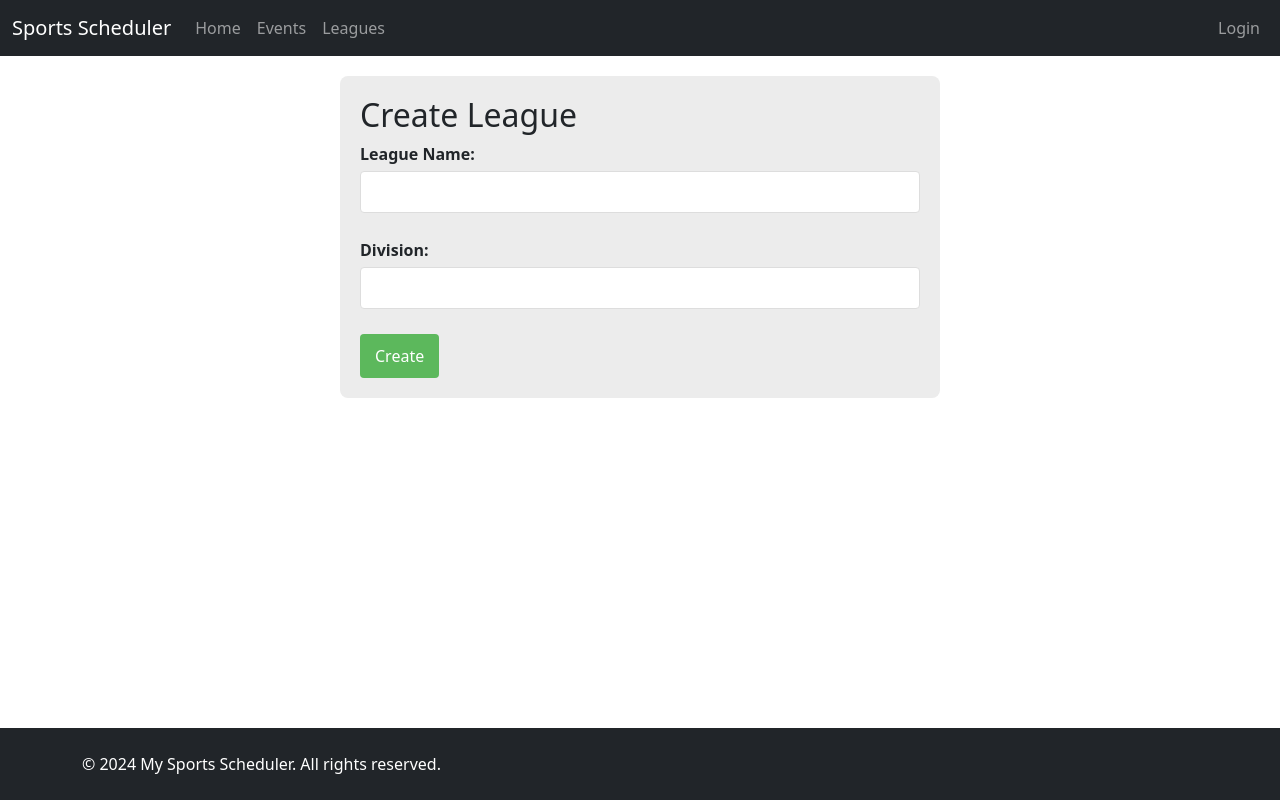
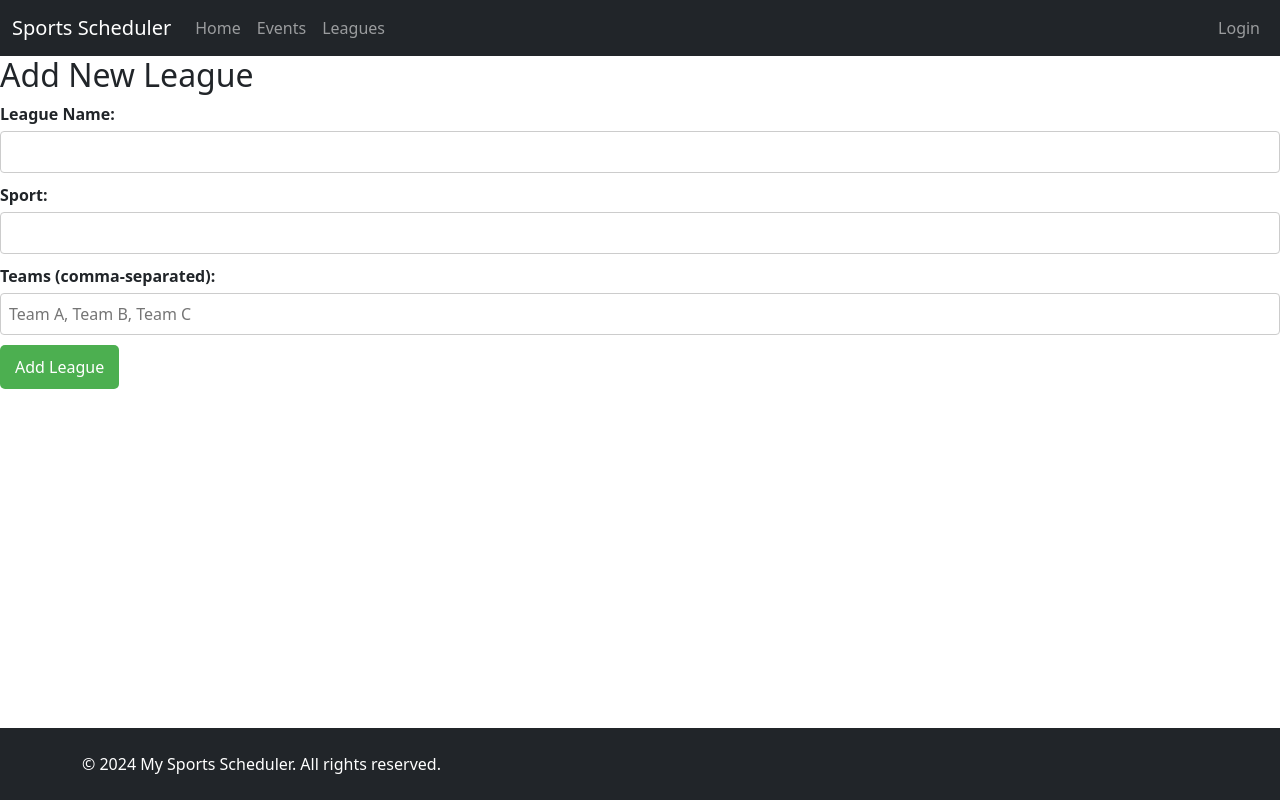
Before and after one commit to jchah/sports-scheduling-front, a Vue app in the folder sports-scheduler/: page /leagues/new in a window 1280 px wide. Built offline with nearby package versions, Linux system fonts and the light colour scheme.

Commit message:
Backend incorporated with League List

```diff
--- a/sports-scheduler/src/components/BackButton.vue
+++ b/sports-scheduler/src/components/BackButton.vue
@@ -9,7 +9,7 @@ export default {
   name: 'BackButton',
   methods: {
     goBack() {
-      this.$router.go(-1); // Go back to the previous page
+      this.$router.go(-1);
     }
   }
 }
--- a/sports-scheduler/src/components/EventDetails.vue
+++ b/sports-scheduler/src/components/EventDetails.vue
@@ -62,13 +62,3 @@ export default {
   }
 };
 </script>
-
-<style scoped>
-.event-details {
-  /* ... */
-}
-
-.map-container {
-  /* ... */
-}
-</style>
--- a/sports-scheduler/src/components/EventForm.vue
+++ b/sports-scheduler/src/components/EventForm.vue
@@ -59,7 +59,6 @@ export default {
   },
   methods: {
     submitForm() {
-      // Transform teams from comma-separated string to array
       const eventData = {
         ...this.event,
         teams: this.event.teams.split(',').map(team => team.trim()) // Ensure teams are trimmed
@@ -83,7 +82,7 @@ export default {
         startTime: '',
         endTime: '',
         location: '',
-        teams: '', // If this is a comma-separated string in your form
+        teams: '',
         league: ''
       };
     }
@@ -101,43 +100,42 @@ export default {
   box-shadow: 0 2px 4px rgba(0, 0, 0, 0.1);
   display: flex;
   flex-direction: column;
-  gap: 15px; /* Creates consistent spacing between form elements */
+  gap: 15px;
 }
 
 .form-group label {
-  margin-bottom: 5px; /* Spacing between label and input */
-  display: block; /* Ensures label takes up its own line */
-  font-weight: bold; /* Makes label text bold */
+  margin-bottom: 5px;
+  display: block;
+  font-weight: bold;
 }
 
 .form-group input,
 .form-group textarea {
-  width: 100%; /* Ensures full width */
+  width: 100%;
   padding: 8px;
-  margin-bottom: 10px; /* Spacing after each input */
-  border: 1px solid #ccc; /* Subtle border */
-  border-radius: 4px; /* Rounded corners */
+  margin-bottom: 10px;
+  border: 1px solid #ccc;
+  border-radius: 4px;
 }
 
 .form-group textarea {
-  height: 100px; /* Sets a minimum height for text area */
+  height: 100px;
 }
 
 button[type="submit"] {
   padding: 10px 15px;
-  background-color: #4CAF50; /* A green color for the submit button */
+  background-color: #4CAF50;
   color: white;
   border: none;
   border-radius: 5px;
   cursor: pointer;
-  transition: background-color 0.3s ease; /* Smooth background color transition on hover */
+  transition: background-color 0.3s ease;
 }
 
 button[type="submit"]:hover {
-  background-color: #45a049; /* Darker shade on hover */
+  background-color: #45a049;
 }
 
-/* Responsive adjustments */
 @media (max-width: 768px) {
   .event-form {
     width: 90%;
--- a/sports-scheduler/src/components/LeagueForm.vue
+++ b/sports-scheduler/src/components/LeagueForm.vue
@@ -1,85 +1,61 @@
 <template>
   <div class="league-form">
-    <h2>{{ isEdit ? 'Edit League' : 'Create League' }}</h2>
-    <form @submit.prevent="submitForm">
+    <h2>Add New League</h2>
+    <form @submit.prevent="submitLeague">
       <div class="form-group">
         <label for="leagueName">League Name:</label>
         <input type="text" id="leagueName" v-model="league.name" required>
       </div>
       <div class="form-group">
-        <label for="leagueDivision">Division:</label>
-        <input type="text" id="leagueDivision" v-model="league.division" required>
+        <label for="leagueSport">Sport:</label>
+        <input type="text" id="leagueSport" v-model="league.sport" required>
       </div>
-      <!-- Add more input fields as required -->
-      <button type="submit">{{ isEdit ? 'Update' : 'Create' }}</button>
+      <div class="form-group">
+        <label for="leagueTeams">Teams (comma-separated):</label>
+        <input type="text" id="leagueTeams" v-model="teamNames" placeholder="Team A, Team B, Team C">
+      </div>
+      <button type="submit" class="btn btn-success">Add League</button>
     </form>
   </div>
 </template>
 
 <script>
+import axios from 'axios';
+
 export default {
   name: 'LeagueForm',
-  props: {
-    existingLeague: Object, // For editing an existing league
-  },
   data() {
     return {
       league: {
         name: '',
-        division: ''
-        // Initialize other league properties here
+        sport: '',
       },
-      isEdit: false
+      teamNames: ''
     };
   },
-  created() {
-    if (this.existingLeague) {
-      this.league = { ...this.existingLeague };
-      this.isEdit = true;
-    }
-  },
   methods: {
-    submitForm() {
-      // Perform form submission to create or update the league
-      // This could involve making an API call to backend
-      console.log(this.isEdit ? 'Updating league...' : 'Creating league...', this.league);
-      // Handle the promise and provide user feedback
+    submitLeague() {
+      const payload = {
+        ...this.league,
+        teams: this.teamNames.split(',').map(team => team.trim()) // Convert string to array
+      };
+
+      axios.post('https://sports-scheduling-yzsb.onrender.com/leagues', payload)
+          .then(response => {
+            alert('League added successfully');
+            this.$emit('league-added', response.data);
+            this.league = { name: '', sport: '' }; // Reset form
+            this.teamNames = '';
+          })
+          .catch(error => {
+            console.error('Error adding league:', error);
+            alert('Failed to add league');
+          });
     }
   }
 }
 </script>
 
 <style scoped>
-.league-form {
-  max-width: 600px;
-  margin: 20px auto;
-  padding: 20px;
-  background: #ececec;
-  border-radius: 8px;
-}
 
-.form-group {
-  margin-bottom: 15px;
-}
-
-.form-group label {
-  display: block;
-  margin-bottom: 5px;
-}
-
-.form-group input {
-  width: 100%;
-  padding: 8px;
-  border-radius: 4px;
-  border: 1px solid #ddd;
-}
-
-button {
-  padding: 10px 15px;
-  border: none;
-  border-radius: 4px;
-  background-color: #5cb85c;
-  color: white;
-  cursor: pointer;
-}
 </style>
--- a/sports-scheduler/src/components/LeagueList.vue
+++ b/sports-scheduler/src/components/LeagueList.vue
@@ -1,12 +1,13 @@
 <template>
   <div class="container mt-4">
+    <LeagueForm @league-added="handleLeagueAdded" />
     <h2>Leagues</h2>
     <ul class="list-group">
       <li v-for="league in leagues" :key="league.id" class="list-group-item d-flex justify-content-between align-items-center">
         <span>{{ league.name }} (Division: {{ league.division }})</span>
         <div>
           <button @click="editLeague(league)" class="btn btn-warning btn-sm">Edit</button>
-          <button @click="deleteLeague(league.id)" class="btn btn-danger btn-sm">Delete</button>
+          <button @click="deleteLeague(league._id)" class="btn btn-danger btn-sm">Delete</button>
         </div>
       </li>
     </ul>
@@ -14,26 +15,48 @@
 </template>
 
 <script>
+import axios from "axios";
+import LeagueForm from "@/components/LeagueForm.vue";
+
 export default {
   name: 'LeagueList',
+  components: {LeagueForm},
   data() {
     return {
-      // This would be fetched from the API
-      leagues: [
-        { id: 1, name: 'Premier League', division: 'First' },
-        // ... other leagues
-      ]
+      leagues: []
     };
   },
+  created() {
+    this.fetchLeagues();
+  },
   methods: {
+    handleLeagueAdded(newLeague) {
+      this.leagues.push(newLeague);
+    },
+    fetchLeagues() {
+      axios.get('https://sports-scheduling-yzsb.onrender.com/leagues')
+          .then(response => {
+            this.leagues = response.data;
+            console.log(this.leagues)
+          })
+          .catch(error => {
+            console.error('Error fetching leagues:', error);
+          });
+    },
     editLeague(league) {
-      // Route to the LeagueForm.vue component with the league data for editing
-      this.$router.push({ name: 'LeagueForm', params: { league: league } });
+      this.$router.push({ name: 'LeagueForm', params: { leagueData: league } });
     },
     deleteLeague(id) {
-      // Call to API to delete a league, then remove it from the list
-      console.log('Deleting league with id:', id);
-      // Here you might show a confirmation dialog before deleting
+      if (confirm('Are you sure you want to delete this league?')) {
+        axios.delete(`https://sports-scheduling-yzsb.onrender.com/leagues/${id}`)
+            .then(() => {
+              this.leagues = this.leagues.filter(league => league._id !== id);
+              alert("League successfully deleted");
+            })
+            .catch(error => {
+              console.error('Error deleting league:', error);
+            })
+      }
     }
   }
 }
--- a/sports-scheduler/src/components/ReminderForm.vue
+++ b/sports-scheduler/src/components/ReminderForm.vue
@@ -40,7 +40,6 @@ export default {
         message: ''
       },
       events: [
-        // Placeholder for event data
         { id: 1, name: 'Event 1' },
         { id: 2, name: 'Event 2' }
         // More events...
--- a/sports-scheduler/src/router/index.js
+++ b/sports-scheduler/src/router/index.js
@@ -1,12 +1,12 @@
 import { createRouter, createWebHistory } from 'vue-router';
 
-// Import components
 import Home from '@/views/Home.vue';
 import EventList from '@/components/EventList.vue';
 import LeagueList from '@/components/LeagueList.vue';
 import EventForm from '@/components/EventForm.vue';
 import LeagueForm from '@/components/LeagueForm.vue';
 import EventDetails from '@/components/EventDetails.vue';
+import LoginForm from "@/components/LoginForm.vue";
 
 // Define routes
 const routes = [
@@ -41,10 +41,13 @@ const routes = [
     name: 'NewLeague',
     component: LeagueForm
   },
-  // Add more routes as needed
+  {
+    path: '/login',
+    name: 'LoginForm',
+    component: LoginForm
+  }
 ];
 
-// Create router instance
 const router = createRouter({
   history: createWebHistory(),
   routes
--- a/sports-scheduler/src/views/AdminDashboard.vue
+++ b/sports-scheduler/src/views/AdminDashboard.vue
@@ -14,7 +14,6 @@
         <h2>User Administration</h2>
         <p>Manage user accounts and permissions.</p>
       </div>
-      <!-- Add more sections as needed -->
     </div>
   </div>
 </template>
```
